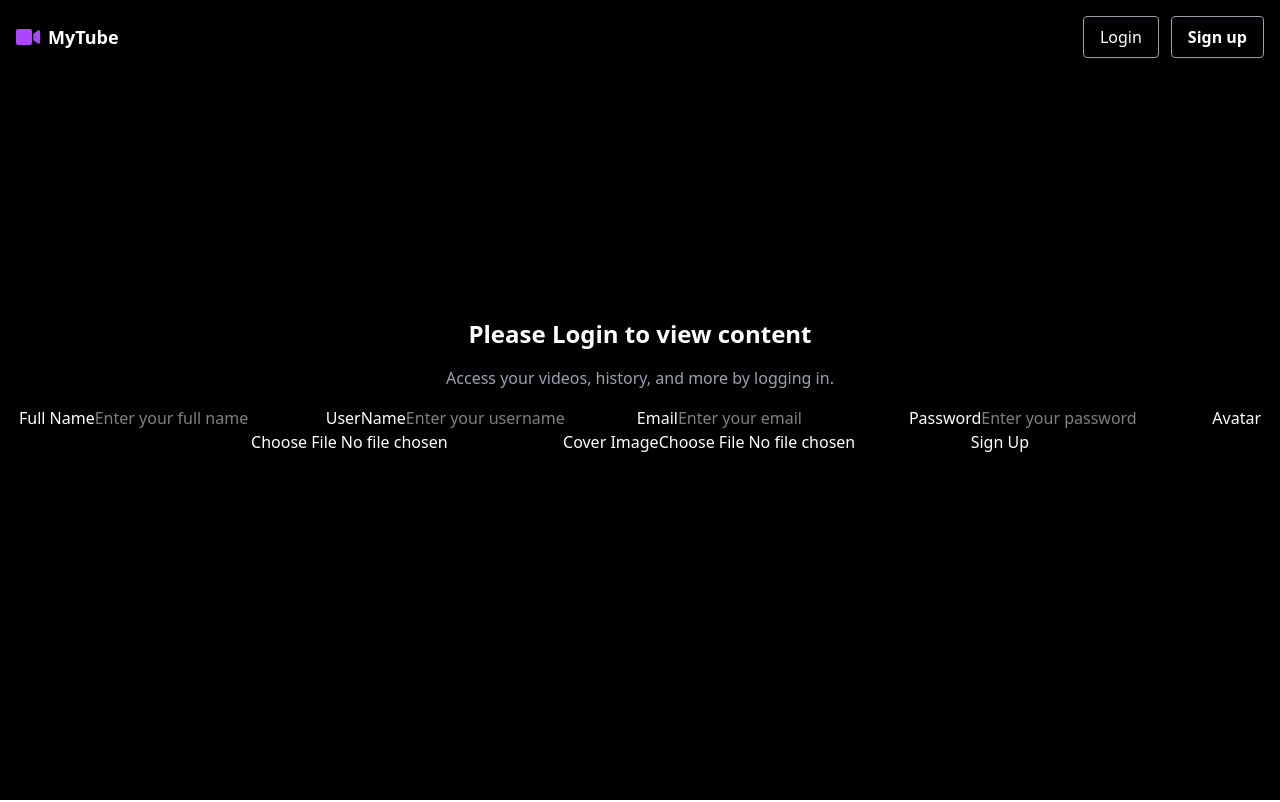
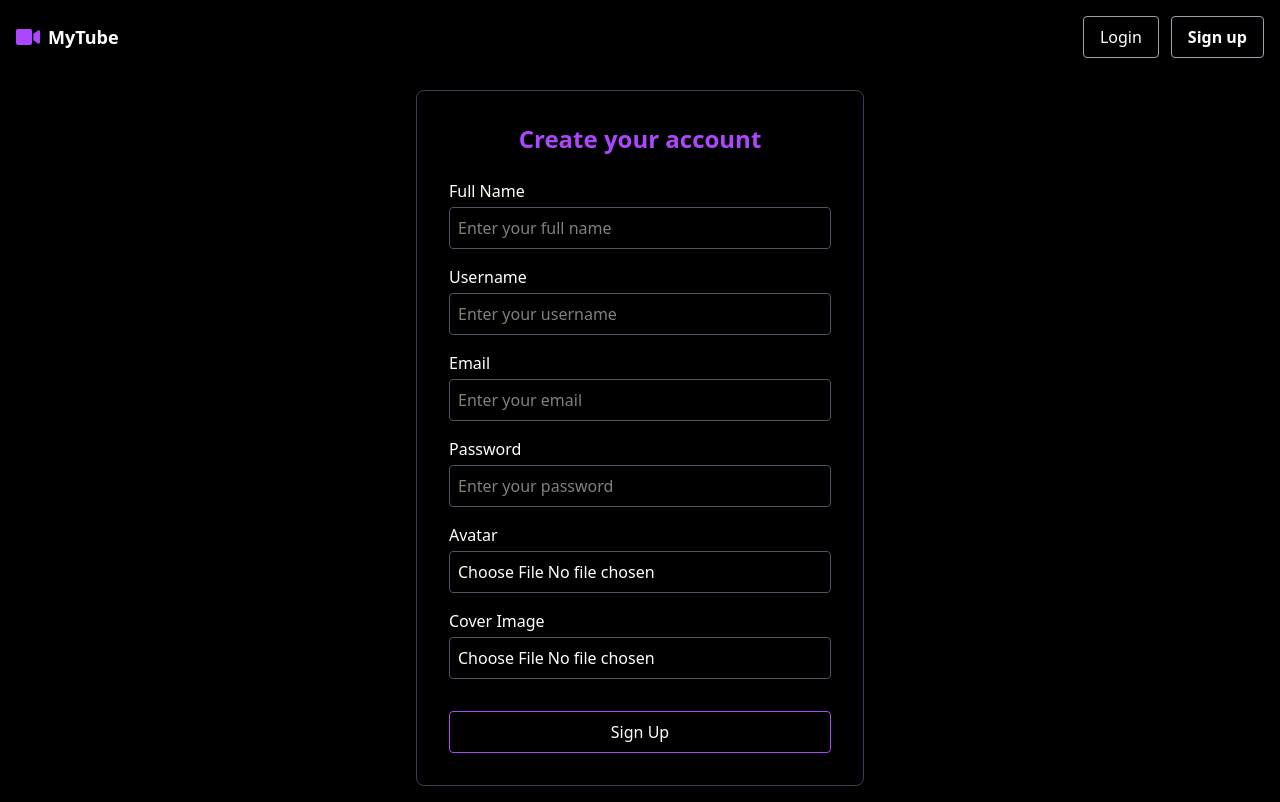
Before and after one commit to Rudra2637/Youtube-Clone-, a React (Vite) app in the folder Frontend/: page /signUp in a window 1280 px wide. Built offline with nearby package versions, Linux system fonts and the light colour scheme.

Commit message:
Authentication added

```diff
--- a/Frontend/package.json
+++ b/Frontend/package.json
@@ -12,6 +12,7 @@
   "dependencies": {
     "@reduxjs/toolkit": "^2.8.2",
     "@tailwindcss/vite": "^4.1.11",
+    "axios": "^1.10.0",
     "react": "^19.1.0",
     "react-dom": "^19.1.0",
     "react-hook-form": "^7.60.0",
--- a/Frontend/src/App.jsx
+++ b/Frontend/src/App.jsx
@@ -10,24 +10,16 @@ function App() {
     <div className="bg-black min-h-screen text-white">
       <Header />
 
-      {!loginStatus ? (
-        <div className="flex items-center justify-center h-[80vh]">
-          <div className="text-center">
-            <h2 className="text-2xl font-semibold mb-4">Please Login to view content</h2>
-            <p className="text-gray-400">Access your videos, history, and more by logging in.</p>
-            <div className="flex-1 p-4">
-            <Outlet />
+          {loginStatus &&
+          <div className="flex">
+            <Sidebar />
           </div>
-          </div>
-        </div>
-      ) : (
-        <div className="flex">
-          <Sidebar />
+          }
+
           <div className="flex-1 p-4">
             <Outlet />
           </div>
-        </div>
-      )}
+
     </div>
   )
 }
--- a/Frontend/src/Components/LoginPage.jsx
+++ b/Frontend/src/Components/LoginPage.jsx
@@ -1,46 +1,90 @@
-import React from 'react'
+import React, { useState } from 'react'
 import { useDispatch } from 'react-redux'
 import { useNavigate } from 'react-router-dom'
 import { useForm } from 'react-hook-form'
 import { login } from '../store/authSlice'
+import authService from '../functionalities/user'
 
 function LoginPage() {
     const dispatch = useDispatch()
     const navigate = useNavigate()
-    const {register,handleSubmit} = useForm()
+    const { register, handleSubmit } = useForm()
+    const [error, setError] = useState("")
 
-    const handleClick = (data) => {
-
-
+    const handleClick = async (data) => {
+        setError("")
+        try {
+            const user = await authService.login(data)
+            if(user){
+                dispatch(login(user))
+                navigate('/')
+            }
+        }
+        catch(err){
+            console.error(err)
+            setError(err.response?.data?.message || "Invalid credentials")
+        }
     }
 
     return (
-        <form onSubmit = {handleSubmit(handleClick)}>
+        <div className="flex items-center justify-center min-h-[80vh]">
+            <form
+                onSubmit={handleSubmit(handleClick)}
+                className="bg-black p-8 rounded-lg border border-gray-700 w-full max-w-md"
+            >
+                <h2 className="text-2xl font-semibold mb-6 text-center text-purple-500">
+                    Login to your account
+                </h2>
+
+                <div className="flex flex-col gap-4">
                     <div>
-                <label htmlFor="userName">UserName</label>
+                        <label htmlFor="userName" className="block mb-1">Username</label>
                         <input
                             type="text"
                             id="userName"
                             placeholder="Enter your username"
-                {...register("userName",{required:true})}
+                            {...register("userName")}
+                            className="w-full p-2 rounded bg-black border border-gray-600 focus:outline-none focus:border-purple-500"
                         />
-                <label htmlFor="email">Email</label>
+                    </div>
+
+                    <div>
+                        <label htmlFor="email" className="block mb-1">Email</label>
                         <input
                             type="email"
                             id="email"
                             placeholder="Enter your email"
-                {...register("email",{required:true})}
+                            {...register("email")}
+                            className="w-full p-2 rounded bg-black border border-gray-600 focus:outline-none focus:border-purple-500"
                         />
-                <label htmlFor="password">Password</label>
+                    </div>
+
+                    <div>
+                        <label htmlFor="password" className="block mb-1">Password</label>
                         <input
                             type="password"
                             id="password"
                             placeholder="Enter your password"
-                {...register("password",{required:true})}
+                            {...register("password")}
+                            className="w-full p-2 rounded bg-black border border-gray-600 focus:outline-none focus:border-purple-500"
                         />
-                <button>Submit</button>
+                    </div>
+
+                    <button
+                        type="submit"
+                        className="mt-4 w-full py-2 rounded border border-purple-500 hover:bg-purple-600 transition"
+                    >
+                        Login
+                    </button>
+
+                    {error && (
+                        <div className="mt-4 text-red-500 text-center">
+                            {error}
+                        </div>
+                    )}
                 </div>
             </form>
+        </div>
     )
 }
 
--- a/Frontend/src/Components/SignUp.jsx
+++ b/Frontend/src/Components/SignUp.jsx
@@ -1,63 +1,120 @@
-import React from 'react'
-import {useForm} from 'react-hook-form'
-import {useDispatch} from 'react-redux'
+import React, { useState } from 'react'
+import { useForm } from 'react-hook-form'
+import { useDispatch } from 'react-redux'
 import { login } from '../store/authSlice'
+import authService from '../functionalities/user'
+import { useNavigate } from 'react-router-dom'
 
 function SignUp() {
-    const {register,handleSubmit} = useForm()
+    const { register, handleSubmit } = useForm()
     const dispatch = useDispatch()
+    const navigate = useNavigate()
+    const [error, setError] = useState("")
 
-    const handlecClick = (data) => {
+    const handleClick = async (data) => {
+        console.log("Data submitted:", data);
+        setError("")
+        try {
+            const user = await authService.createAccount(data)
+            if (user) {
+                dispatch(login(user))
+                navigate('/')
+            }
+        } catch (error) {
+            setError(error.response?.data?.message || "Signup failed")
+        }
     }
 
     return (
-        <form onSubmit = {handleSubmit(handlecClick)} >
+        <div className="flex items-center justify-center min-h-[80vh]">
+            <form
+                onSubmit={handleSubmit(handleClick)}
+                className="bg-black p-8 rounded-lg border border-gray-700 w-full max-w-md"
+            >
+                <h2 className="text-2xl font-semibold mb-6 text-center text-purple-500">
+                    Create your account
+                </h2>
+
+                <div className="flex flex-col gap-4">
                     <div>
-                <label htmlFor="fullName">Full Name</label>
+                        <label htmlFor="fullName" className="block mb-1">Full Name</label>
                         <input
                             type="text"
                             id="fullName"
                             placeholder="Enter your full name"
-                {...register("fullName",{required:true})}
+                            {...register("fullName", { required: true })}
+                            className="w-full p-2 rounded bg-black border border-gray-600 focus:outline-none focus:border-purple-500"
                         />
-                <label htmlFor="userName">UserName</label>
+                    </div>
+
+                    <div>
+                        <label htmlFor="userName" className="block mb-1">Username</label>
                         <input
                             type="text"
                             id="userName"
                             placeholder="Enter your username"
-                {...register("userName",{required:true})}
+                            {...register("userName", { required: true })}
+                            className="w-full p-2 rounded bg-black border border-gray-600 focus:outline-none focus:border-purple-500"
                         />
-                <label htmlFor="email">Email</label>
+                    </div>
+
+                    <div>
+                        <label htmlFor="email" className="block mb-1">Email</label>
                         <input
                             type="email"
                             id="email"
                             placeholder="Enter your email"
-                {...register("email",{required:true})}
+                            {...register("email", { required: true })}
+                            className="w-full p-2 rounded bg-black border border-gray-600 focus:outline-none focus:border-purple-500"
                         />
-                <label htmlFor="password">Password</label>
+                    </div>
+
+                    <div>
+                        <label htmlFor="password" className="block mb-1">Password</label>
                         <input
                             type="password"
                             id="password"
                             placeholder="Enter your password"
-                {...register("password",{required:true})}
+                            {...register("password", { required: true })}
+                            className="w-full p-2 rounded bg-black border border-gray-600 focus:outline-none focus:border-purple-500"
                         />
-                <label htmlFor="Avatar">Avatar</label>
+                    </div>
+
+                    <div>
+                        <label htmlFor="avatar" className="block mb-1">Avatar</label>
                         <input
                             type="file"
-                id="Avatar"
-                placeholder="Upload your avatar"
-                {...register("avatar",{required:true})}
+                            id="avatar"
+                            {...register("avatar", { required: true })}
+                            className="w-full p-2 rounded bg-black border border-gray-600"
                         />
-                <label htmlFor="CoverImage">Cover Image</label>
+                    </div>
+
+                    <div>
+                        <label htmlFor="CoverImage" className="block mb-1">Cover Image</label>
                         <input
                             type="file"
                             id="CoverImage"
-                placeholder="Upload your CoverImage"
                             {...register("CoverImage")}
+                            className="w-full p-2 rounded bg-black border border-gray-600"
                         />
-                <button>Sign Up</button>
+                    </div>
+
+                    <button
+                        type="submit"
+                        className="mt-4 w-full py-2 rounded border border-purple-500 hover:bg-purple-600 transition"
+                    >
+                        Sign Up
+                    </button>
+
+                    {error && (
+                        <div className="mt-4 text-red-500 text-center">
+                            {error}
+                        </div>
+                    )}
                 </div>
             </form>
+        </div>
     )
 }
 
--- a/Frontend/src/Components/header/Header.jsx
+++ b/Frontend/src/Components/header/Header.jsx
@@ -1,37 +1,60 @@
 import React from 'react'
-import { useSelector } from 'react-redux'
+import { useSelector, useDispatch } from 'react-redux'
 import { useNavigate } from 'react-router-dom'
 import { FaVideo } from 'react-icons/fa'
+import authService from '../../functionalities/user'
+import { logout } from '../../store/authSlice'
 
 function Header() {
   const loginStatus = useSelector((state) => state.auth.status)
   const navigate = useNavigate()
+  const dispatch = useDispatch()
+
+  const handleClick = async () => {
+    try {
+      const response = await authService.logout()
+      if (response) {
+        dispatch(logout())
+        navigate('/')
+      }
+    } catch (error) {
+      console.error("Error Logging out: ", error)
+    }
+  }
 
   return (
     <header className="bg-black text-white p-4">
       <nav className="container mx-auto flex items-center justify-between">
+
         {/* Logo */}
-        <div className="flex items-center gap-2">
+        <div
+          className="flex items-center gap-2 cursor-pointer"
+          onClick={() => navigate('/')}
+        >
           <FaVideo className="text-purple-500 text-2xl" />
           <span className="font-bold text-lg">MyTube</span>
         </div>
 
-        {/* Search */}
+        {/* Search & Logout */}
         {loginStatus && (
-          <div className="flex-1 mx-8">
+          <div className="flex-1 mx-8 flex items-center gap-4">
             <input
               type="text"
               placeholder="Search"
               className="w-full px-4 py-2 rounded border border-gray-600 bg-black text-white focus:outline-none focus:border-purple-500"
             />
+            <button
+              onClick={handleClick}
+              className="px-4 py-2 border border-gray-400 rounded hover:border-purple-500"
+            >
+              LogOut
+            </button>
           </div>
         )}
 
         {/* Auth Buttons */}
         {!loginStatus && (
-
           <div className="flex gap-3">
-
             <button
               onClick={() => navigate("/login")}
               className="px-4 py-2 border border-gray-400 rounded hover:border-purple-500"
--- /dev/null
+++ b/Frontend/src/functionalities/user.js
@@ -0,0 +1,58 @@
+import axios from "axios"
+
+export class AuthService {
+
+    async createAccount(data) {
+        const formData = new FormData();
+        formData.append('fullName', data.fullName);
+        formData.append('userName', data.userName);
+        formData.append('email', data.email);
+        formData.append('password', data.password);
+
+        if (data.avatar && data.avatar.length > 0) {
+            formData.append('avatar', data.avatar[0]);  // <-- get File from FileList
+        }
+        if (data.CoverImage && data.CoverImage.length > 0) {
+            formData.append('coverImage', data.CoverImage[0]);
+        }
+
+        try {
+            const response = await axios.post('/api/v1/user/register',formData)
+            return response.data
+        } catch (error) {
+
+            console.error("Error creating account:", error);
+            throw error;
+        }
+    }
+    async login(data){
+        const dataToSend = {
+            userName:data.userName,
+            email:data.email,
+            password:data.password,
+        }
+        try{
+            const response = await axios.post('/api/v1/user/login',dataToSend)
+            return response.data
+        }
+        catch(error){
+            console.error("Error logging in: ",error)
+            throw error
+        }
+    }
+    async logout() {
+        try {
+            const response = await axios.post('/api/v1/user/logout')
+            return response.data
+        }
+        catch (error){
+            console.error("Error loggin out: ",error)
+            throw error
+        }
+    }
+}
+
+
+const authService = new AuthService
+
+export default authService
--- a/Frontend/src/main.jsx
+++ b/Frontend/src/main.jsx
@@ -9,6 +9,7 @@ import Sidebar from './Components/sidebar/Sidebar.jsx'
 import store from './store/store.js'
 import SignUp from './Components/SignUp.jsx'
 import LoginPage from './Components/LoginPage.jsx'
+import Home from './Components/Home.jsx'
 
 const router = createBrowserRouter([
   {
@@ -23,6 +24,10 @@ const router = createBrowserRouter([
       //   path:"/footer",
       //   element:<Sidebar/>
       // }
+      {
+        path:"/",
+        element:<Home/>
+      },
       {
         path:"/signUp",
         element:<SignUp/>
--- a/Frontend/vite.config.js
+++ b/Frontend/vite.config.js
@@ -4,6 +4,11 @@ import react from '@vitejs/plugin-react'
 
 // https://vite.dev/config/
 export default defineConfig({
+  server: {
+    proxy: {
+      '/api': 'http://localhost:8000'
+    }
+  },
   plugins: [
     react(),
     tailwindcss()
```
Also changed, not shown: Frontend/src/Components/Home.jsx (added, +27 -0 lines), Frontend/src/Components/Video.jsx (added), 2 other files (tests, documents, lock files or other folders). Lines whose indentation alone changed are shown as unchanged.
